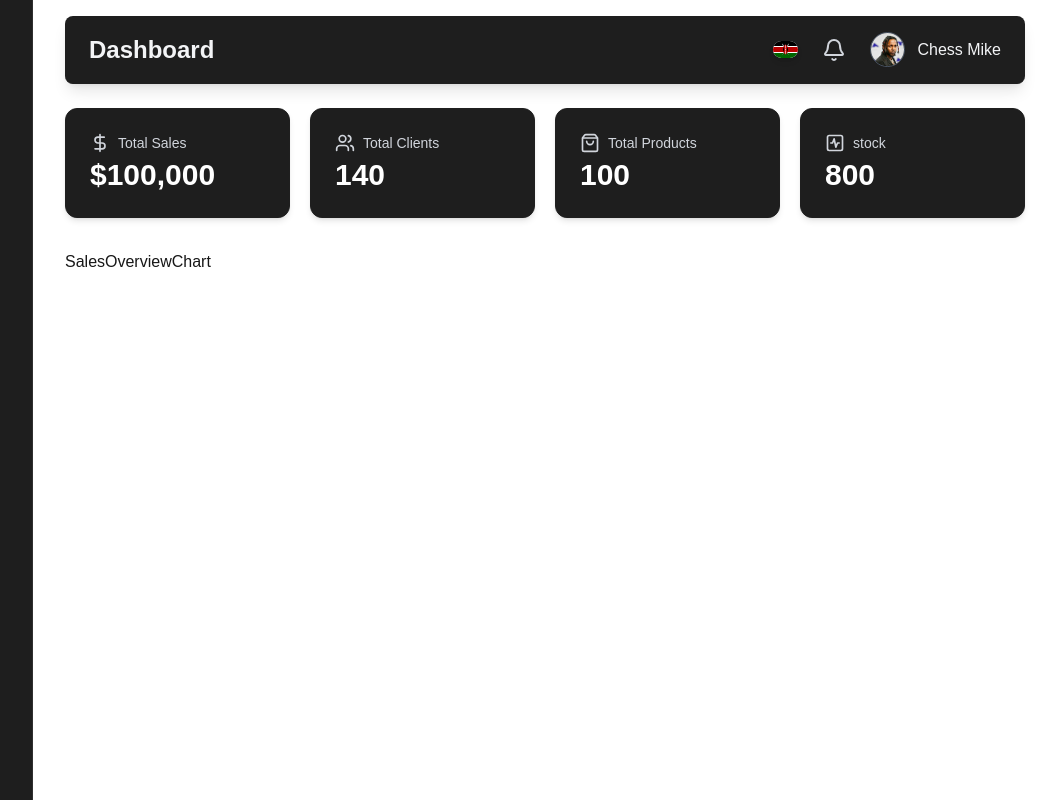
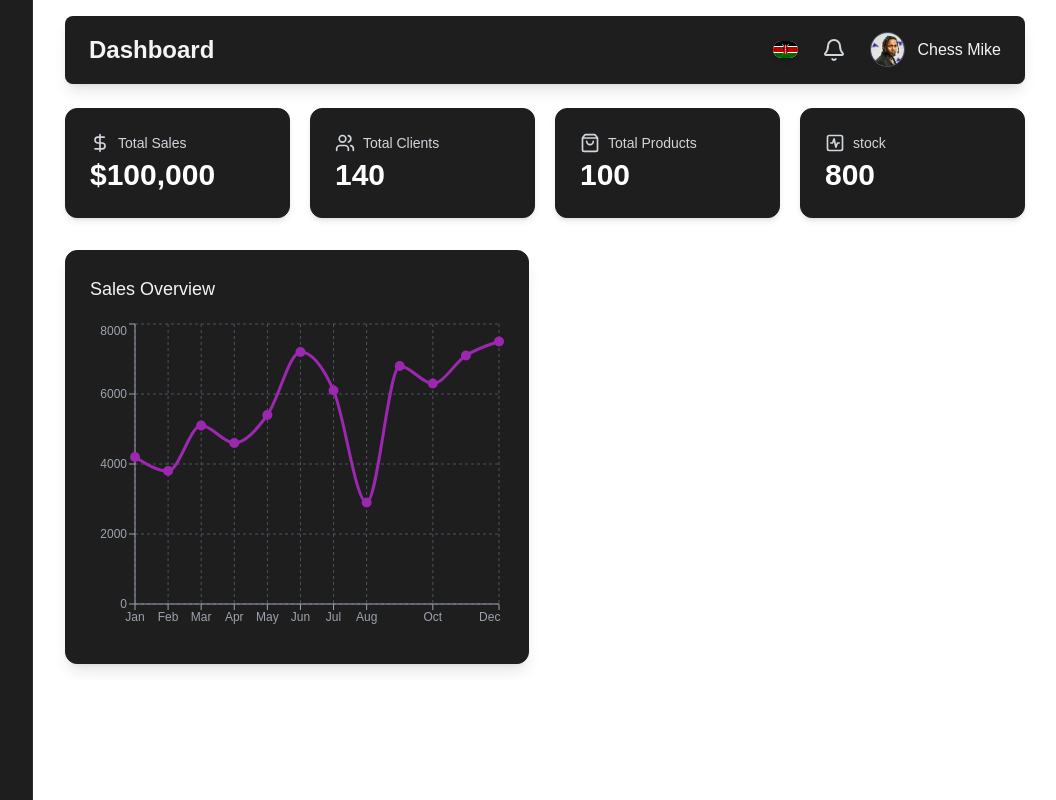
Before and after one commit to chesere/admin-dashboard, a Next.js app: page /overview in a window 1280 px wide. Shown: the whole page, without its empty margins (223-1279 px from the left). Built offline with nearby package versions, Linux system fonts and the light colour scheme.

Commit message:
Styled the sales overview chart

```diff
--- a/components/SalesOverviewChart.jsx
+++ b/components/SalesOverviewChart.jsx
@@ -1,7 +1,62 @@
-import React from "react";
+"use client";
+
+import React, { useState, useEffect } from "react";
+import {
+  CartesianGrid,
+  Line,
+  LineChart,
+  ResponsiveContainer,
+  Tooltip,
+  XAxis,
+  YAxis,
+} from "recharts";
 
 const SalesOverviewChart = () => {
-  return <div>SalesOverviewChart</div>;
+  const [salesData, setSalesData] = useState([]);
+
+  useEffect(() => {
+    fetch("/data/data.json")
+      .then((res) => res.json())
+      .then((data) => setSalesData(data.sales));
+  }, []);
+  return (
+    <div className="bg-[#1e1e1e] backdrop-blur-md shadow-lg rounded-xl p-4 md:p-6 border border-[#1f1f1f] mx-2 md:mx-0">
+      <h2 className="text-base md:text-lg font-medium mb-4 text-gray-100 text-center md:text-left">
+        Sales Overview
+      </h2>
+      <div className="h-64 md:h-80">
+        <ResponsiveContainer width="100%" height="100%">
+          <LineChart data={salesData}>
+            <CartesianGrid strokeDasharray="3 3" stroke="#4b5563" />
+            <XAxis
+              dataKey="name"
+              stroke="#9ca3af"
+              tick={{ fontSize: 12 }}
+              interval="preserveStartEnd"
+            />
+            <YAxis stroke="#9ca3af" tick={{ fontSize: 12 }} width={40} />
+            <Tooltip
+              contentStyle={{
+                backgroundColor: "rgba(31,41,55,0.8)",
+                borderColor: "#4b5563",
+                fontSize: "12px",
+              }}
+              itemStyle={{ color: "#e5e7eb" }}
+            />
+
+            <Line
+              type="monotone"
+              dataKey="sales"
+              stroke="#9c27b0"
+              strokeWidth={3}
+              dot={{ fill: "#9c27b0", strokeWidth: 2, r: 4 }}
+              activeDot={{ r: 6, strokeWidth: 2 }}
+            />
+          </LineChart>
+        </ResponsiveContainer>
+      </div>
+    </div>
+  );
 };
 
 export default SalesOverviewChart;
```
